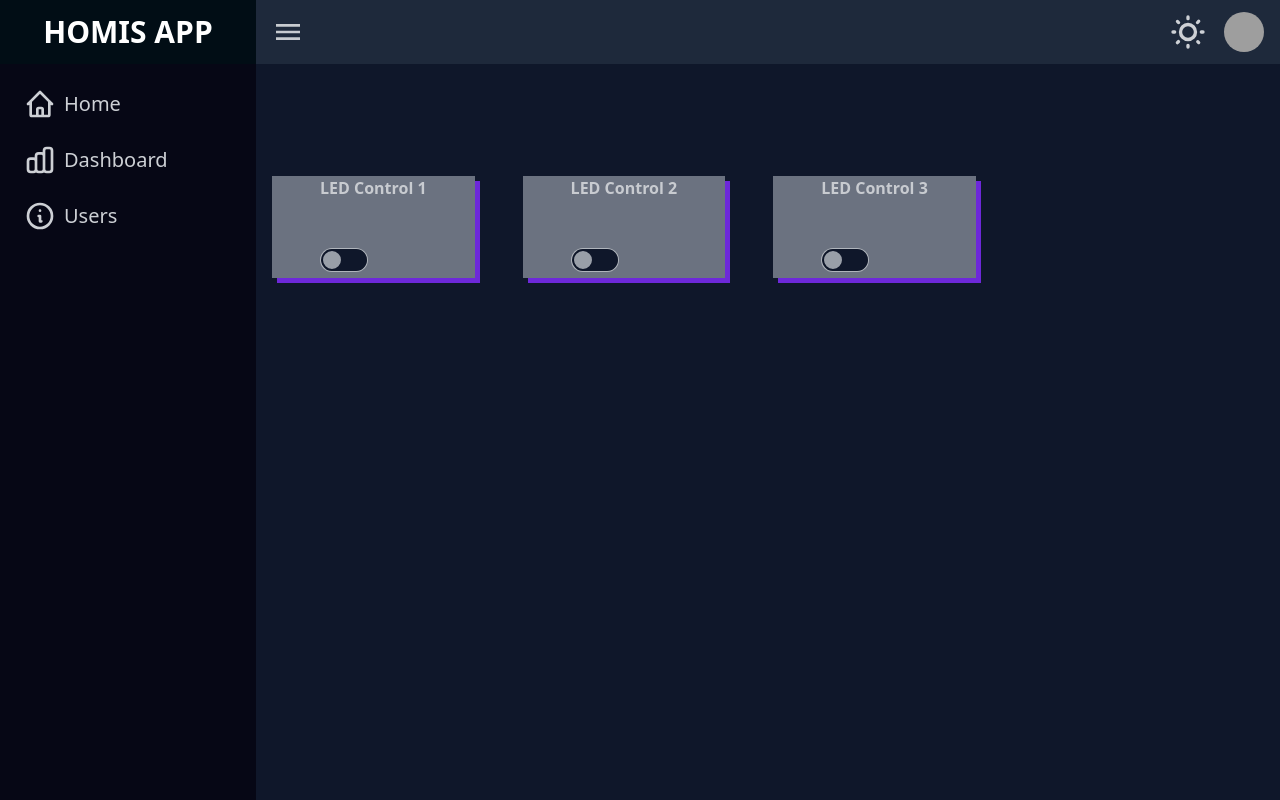
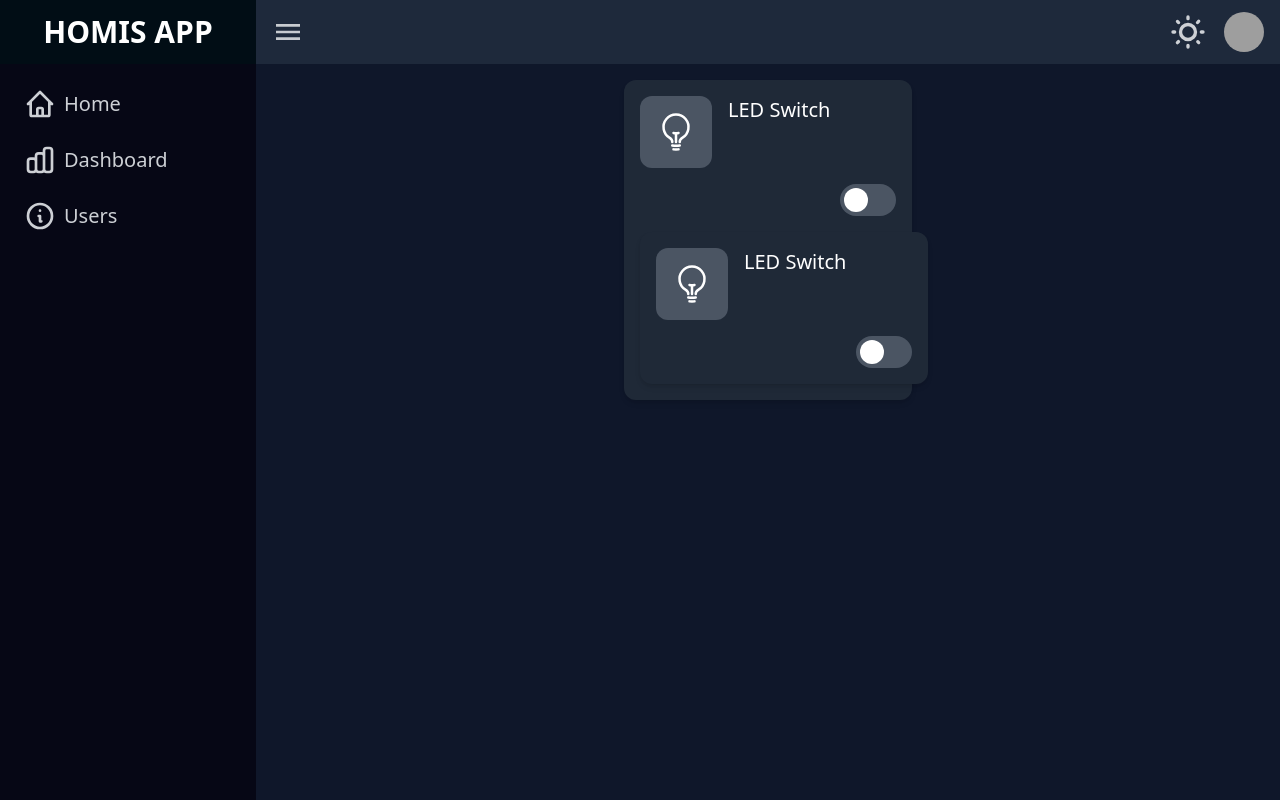
Before and after one commit to eka-septian/src-buku-penjadwalan-iot, a Flask app: page /dashboard in a window 1280 px wide. Run offline with Flask 3, Linux system fonts and the light colour scheme; the visitor is signed in with stand-in values (Sample User, id 1); some libraries are stand-ins or nearby versions; grey boxes are pictures that could not be loaded.

Commit message:
Update light switch button

```diff
--- a/project/main/routes.py
+++ b/project/main/routes.py
@@ -1,7 +1,9 @@
-from flask import render_template
+from flask import jsonify, render_template, request
 from flask_login import login_required
 
 from . import bp
+from .services import Light
+from project import led_pin
 
 
 @bp.route("/")
@@ -9,11 +11,20 @@ from . import bp
 def home():
     return render_template("main/home.html")
 
+
 @bp.route("/dashboard")
 @login_required
 def dashboard():
     return render_template("main/dashboard.html")
 
-@bp.route('/fungsi')
-def pushbtn_state():
-       return "Mantap"
+
+@bp.route("/led/switch", methods=["PATCH"])
+def led_switch():
+    action = bool(request.json.get("state"))
+    if action:
+        print("turning on")
+        Light.turn_on(led_pin)
+    else:
+        print("turning off")
+        Light.turn_of(led_pin)
+    return jsonify({"status": "success"}), 200
--- /dev/null
+++ b/project/templates/components/_light.html
@@ -0,0 +1,55 @@
+<div class="flex flex-col justify-between p-4 w-72 mx-auto gap-4 bg-gray-800 rounded-xl shadow-md">
+    <div class="flex justify-start text-white gap-4">
+        <div class="bg-gray-600 rounded rounded-xl p-4">
+            <svg xmlns="http://www.w3.org/2000/svg" fill="none" viewBox="0 0 24 24" stroke-width="1.5"
+                stroke="currentColor" class="size-10">
+                <path stroke-linecap="round" stroke-linejoin="round"
+                    d="M12 18v-5.25m0 0a6.01 6.01 0 0 0 1.5-.189m-1.5.189a6.01 6.01 0 0 1-1.5-.189m3.75 7.478a12.06 12.06 0 0 1-4.5 0m3.75 2.383a14.406 14.406 0 0 1-3 0M14.25 18v-.192c0-.983.658-1.823 1.508-2.316a7.5 7.5 0 1 0-7.517 0c.85.493 1.509 1.333 1.509 2.316V18" />
+            </svg>
+        </div>
+        <h3 class="text-xl font-medium">LED Switch</>
+    </div>
+    <div class="self-end">
+        <label for="toggle" class="flex items-end cursor-pointer">
+            <div class="relative">
+                <input id="toggle" type="checkbox" class="sr-only" checked=false />
+                <div id="dot-bg" class="block w-14 h-8 bg-gray-600 rounded-full transition duration-150 ease-in-out">
+                </div>
+                <div id="dot"
+                    class="absolute left-1 top-1 bg-white w-6 h-6 rounded-full transition duration-150 ease-in-out">
+                </div>
+            </div>
+        </label>
+        <script>
+            const toggle = document.querySelector('#toggle');
+
+            toggle.addEventListener('change', (e) => {
+                fetch('{{ url_for("main.led_switch") }}', {
+                    method: 'PATCH',
+                    headers: { 'Content-Type': 'application/json' },
+                    body: JSON.stringify({ 'state': toggle.checked })
+                }).then((response) => {
+                    if (response.status == 200) {
+                        toggleSwitch(toggle);
+                    }
+                })
+            });
+
+            function toggleSwitch(toggle) {
+                const isChecked = toggle.checked;
+                const dot = document.querySelector('#dot');
+                const dotBg = document.querySelector('#dot-bg');
+                if (isChecked) {
+                    dotBg.classList.remove('bg-gray-600');
+                    dotBg.classList.add('bg-yellow-600');
+                    dot.classList.remove('left-1');
+                    dot.classList.add('right-1');
+                } else {
+                    dotBg.classList.add('bg-gray-600');
+                    dotBg.classList.remove('bg-yellow-600');
+                    dot.classList.remove('right-1');
+                    dot.classList.add('left-1');
+                }
+            }
+        </script>
+    </div>
--- a/project/templates/main/dashboard.html
+++ b/project/templates/main/dashboard.html
@@ -1,44 +1,14 @@
 {% extends "base.html" %}
+
 {% block title %}Smarthome Home{% endblock %}
+
 {% block head %}
 {{ super() }}
 {% endblock %}
+
 {% block content %}
-<div class="flex flex-row gap-12 mt-24">
-  <div class="bg-gray-500 px-12 shadow-[5px_5px_0px_0px_rgba(109,40,217)]">
-    <p class="h1 font-bold">LED Control 1</p>
-    <div class="mt-12">
-      <input type="checkbox" class="toggle toggle-accent" id="ledToggle" onchange="toggleLed(this.checked)">
+    <div class="grid">
+        {% include "components/_light.html" %}
+        {% include "components/_light.html" %}
     </div>
-  </div>
-  <div class=" bg-gray-500 px-12 shadow-[5px_5px_0px_0px_rgba(109,40,217)]">
-    <p class="h1 font-bold">LED Control 2</p>
-    <div class="mt-12">
-      <input type="checkbox" class="toggle toggle-accent" id="ledToggle" onchange="toggleLed(this.checked)">
-    </div>
-  </div>
-  <div class=" bg-gray-500 px-12 shadow-[5px_5px_0px_0px_rgba(109,40,217)]">
-    <p class="h1 font-bold">LED Control 3</p>
-    <div class="mt-12">
-      <input type="checkbox" class="toggle toggle-accent" id="ledToggle" onchange="toggleLed(this.checked)">
-    </div>
-  </div>
-</div>
-
-<script type="application/javascript">
-  const toggleLed = async (isChecked) => {
-    const fetchResponse = await fetch("/led/" + (isChecked ? 1 : 0), { method: 'POST' });
-    if (!fetchResponse.ok) {
-      alert("Command is not executed");
-    }
-  }
-  function onLedOn() {
-    setLedState(true);
-  }
-  function onLedOff() {
-    setLedState(false);
-
-  }
-
-</script>
 {% endblock %}
```
